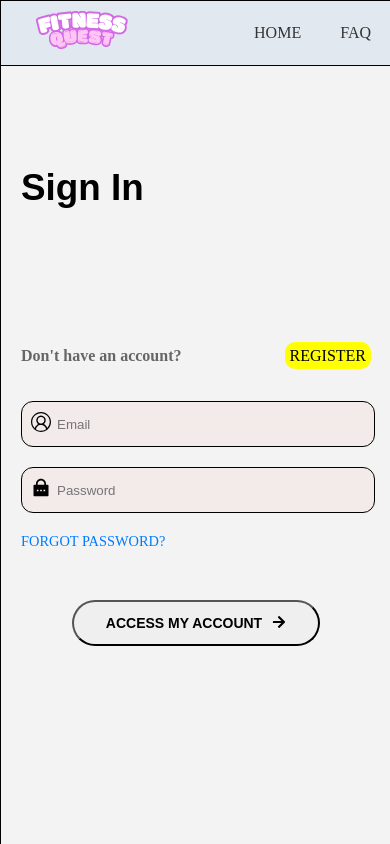
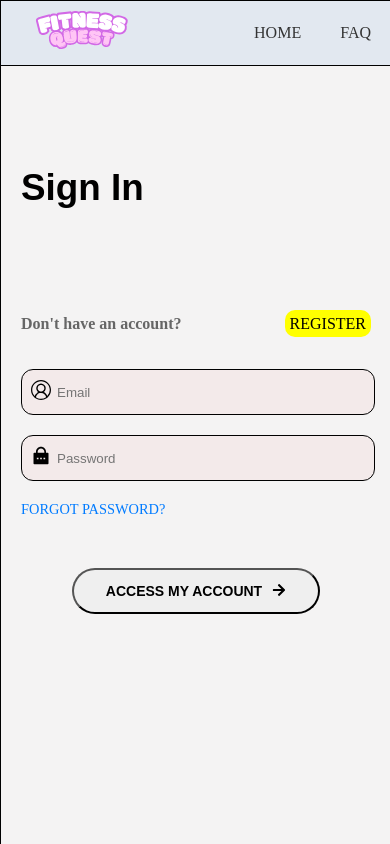
Before and after one commit to saksdev/Fitness-Quest-RPG, a React (Create React App) app: page /login in a window 390 px wide. Built offline with nearby package versions, Linux system fonts and the light colour scheme; a web font is replaced by a local one.

Commit message:
Add css on login

```diff
--- a/src/Component/Css/Login.css
+++ b/src/Component/Css/Login.css
@@ -15,7 +15,6 @@
     flex-direction: column;
     justify-content: space-between;
 }
-
 
 .login-form {
     padding: 20px 2vw 0px 2vw;
@@ -38,7 +37,7 @@
 .login-container form {
     height: 100%;
     display: flex;
-	gap: 7rem;
+    gap: 4rem;
     padding: 0px 20px;
     justify-content: flex-start;
     align-content: center;
@@ -82,7 +81,6 @@ input {
     height: 20px;
 }
 
-
 .login-signup-nav {
     padding: 10px 15px;
     display: flex;
@@ -106,10 +104,8 @@ input {
 }
 
 .form-input {
-	/* min-width: 100%; */
     width: 100%;
     max-width: 500px;
-	/* Adjust this value to set the maximum width of the input boxes */
     margin: 0 auto;
 }
 
@@ -119,7 +115,6 @@ input {
     border: 1px solid #ccc;
     border-radius: 4px;
     width: 100%;
-	/* Make the input boxes take up the full width of their parent container */
     box-sizing: border-box;
 }
 
@@ -188,19 +183,23 @@ mark a {
 }
 
 @media screen and (max-width: 1000px) {
-	.login-container{
+    .login-container {
         grid-template-columns: 2.3fr 3fr;
+    }
+
+	.login-container form {
+		gap: 7rem;
 	}
 }
 
 @media screen and (max-width: 920px) {
-	.login-container{
+    .login-container {
         grid-template-columns: 55fr 65fr;
     }
+
     .login-input p {
         font-size: 14px;
     }
-
 }
 
 @media screen and (max-width: 769px) {
@@ -212,11 +211,16 @@ mark a {
         grid-template-columns: 1fr;
     }
 
+	.login-container form {
+		gap: 5rem;
+	}
+
     .login-form {
         justify-content: stretch;
         padding: 0px;
         gap: 0;
     }
+
 
     .login-signup-nav {
         display: grid;
@@ -233,7 +237,6 @@ mark a {
     .login-form h2 {
         margin: 0;
         margin-top: 6rem;
-
     }
 
     .login-input p {
```
Lines whose indentation alone changed are shown as unchanged.
